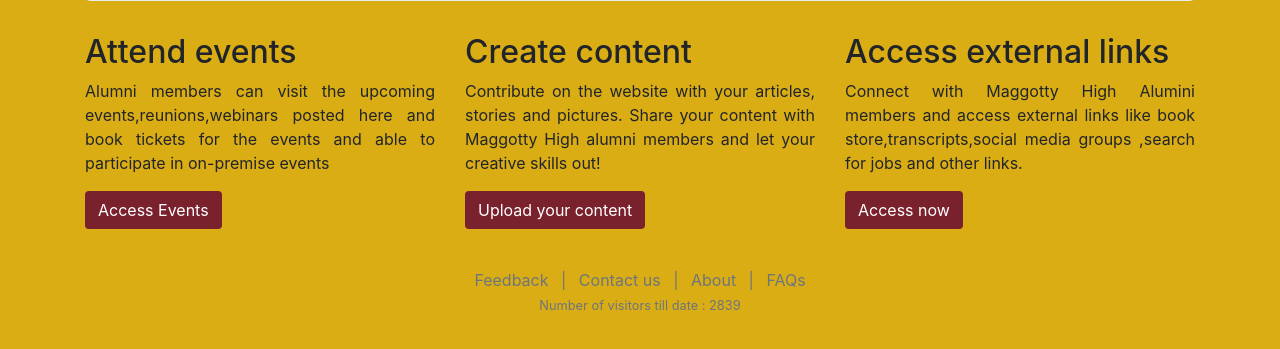
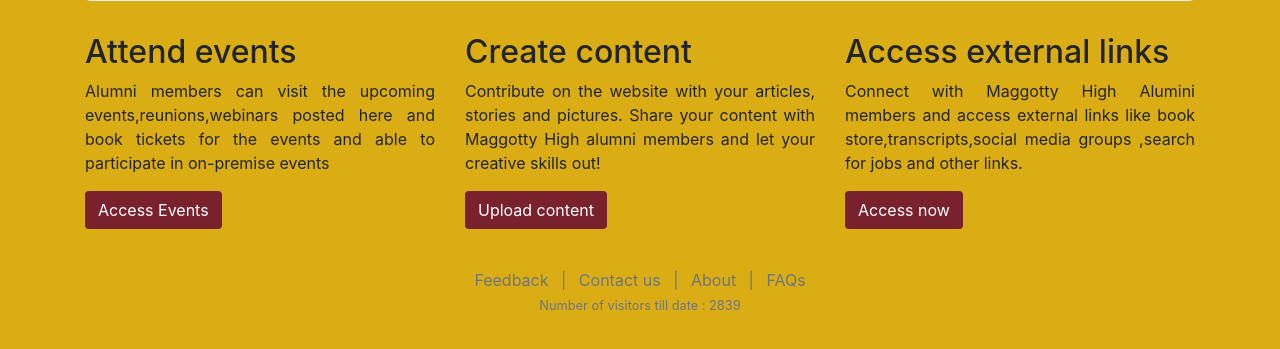
Before and after one commit to pallavitilloo/Maggotty-High-Alumni-Website, a Django app: page / in a window 1280 px wide. Shown: the part 429-778 px from the top of the page. Run offline with Django 3.2, Linux system fonts and the light colour scheme; some libraries are stand-ins or nearby versions.

Commit message:
changes were made to home.html page

```diff
--- a/Maggotty/templates/Maggotty/home.html
+++ b/Maggotty/templates/Maggotty/home.html
@@ -59,13 +59,11 @@ Home
             <div class="col-md-12 col-lg-4 col-xl-4">
                 <h2>Create content</h2>
                 <p class="text-justify">Contribute on the website with your articles, stories and pictures. Share your content with Maggotty High alumni members and let your creative skills out!</p>
-                <p><a href="#" target="_blank" class="btn">Upload your content</a></p>
+                <p><a href="#" target="_blank" class="btn">Upload content</a></p>
             </div>
             <div class="col-md-12 col-lg-4 col-xl-4">
                 <h2>Access external links</h2>
-                <p class="text-justify">Connect with Maggotty High Alumini members and access external links like book store,transcripts,social media groups ,search for jobs and other links.
-
-                </p>
+                <p class="text-justify">Connect with Maggotty High Alumini members and access external links like book store,transcripts,social media groups ,search for jobs and other links.</p>
                 <p><a href="#" target="_blank" class="btn">Access now</a></p>
             </div>
 {% endblock %}
```
